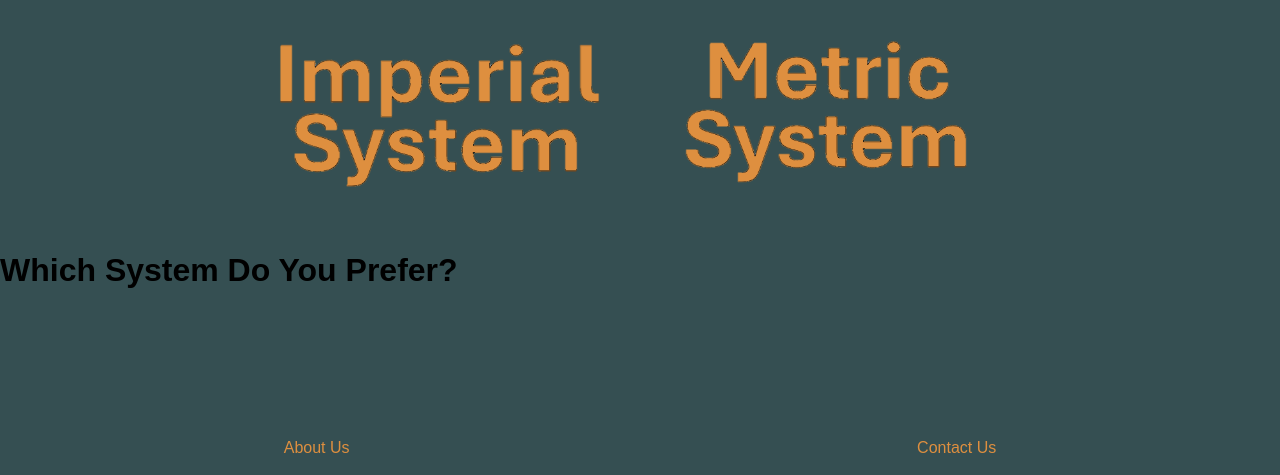
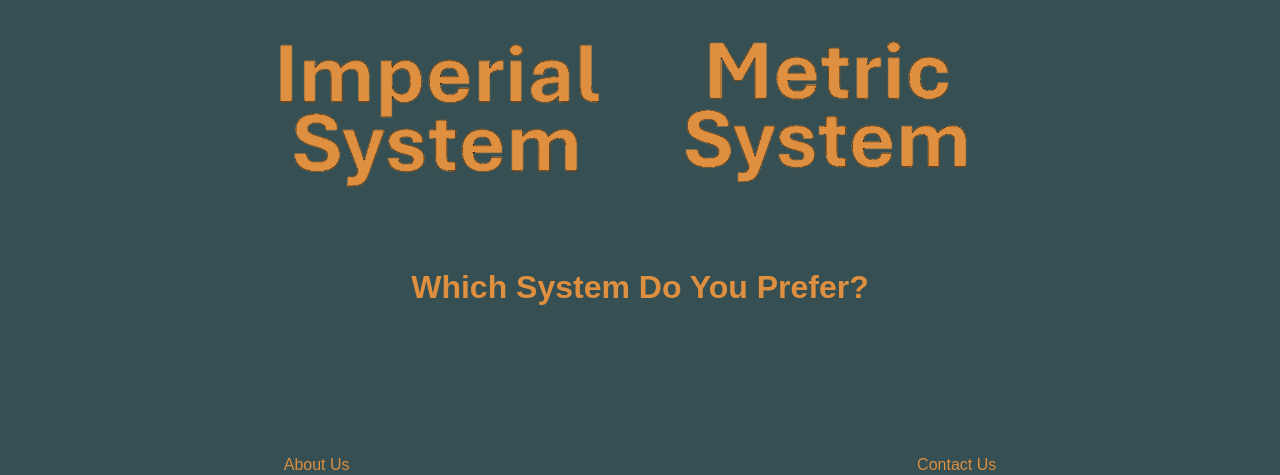
Before and after one commit to rscott52/Capstone, a website: page index.html in a window 1280 px wide. Shown: the part 387-862 px from the top of the page. Drawn offline with nearby package versions, Linux system fonts and the light colour scheme.

```diff
--- a/styles.css
+++ b/styles.css
@@ -64,6 +64,13 @@
   text-align: center;
   color: #de8f3f;
 }
+
+.system-preference {
+  font-size: 1rem;
+  text-align: center;
+  color: #de8f3f;
+  margin-top: 3%;
+  }
 
 .index-system-image {
   width: 30%;
```
